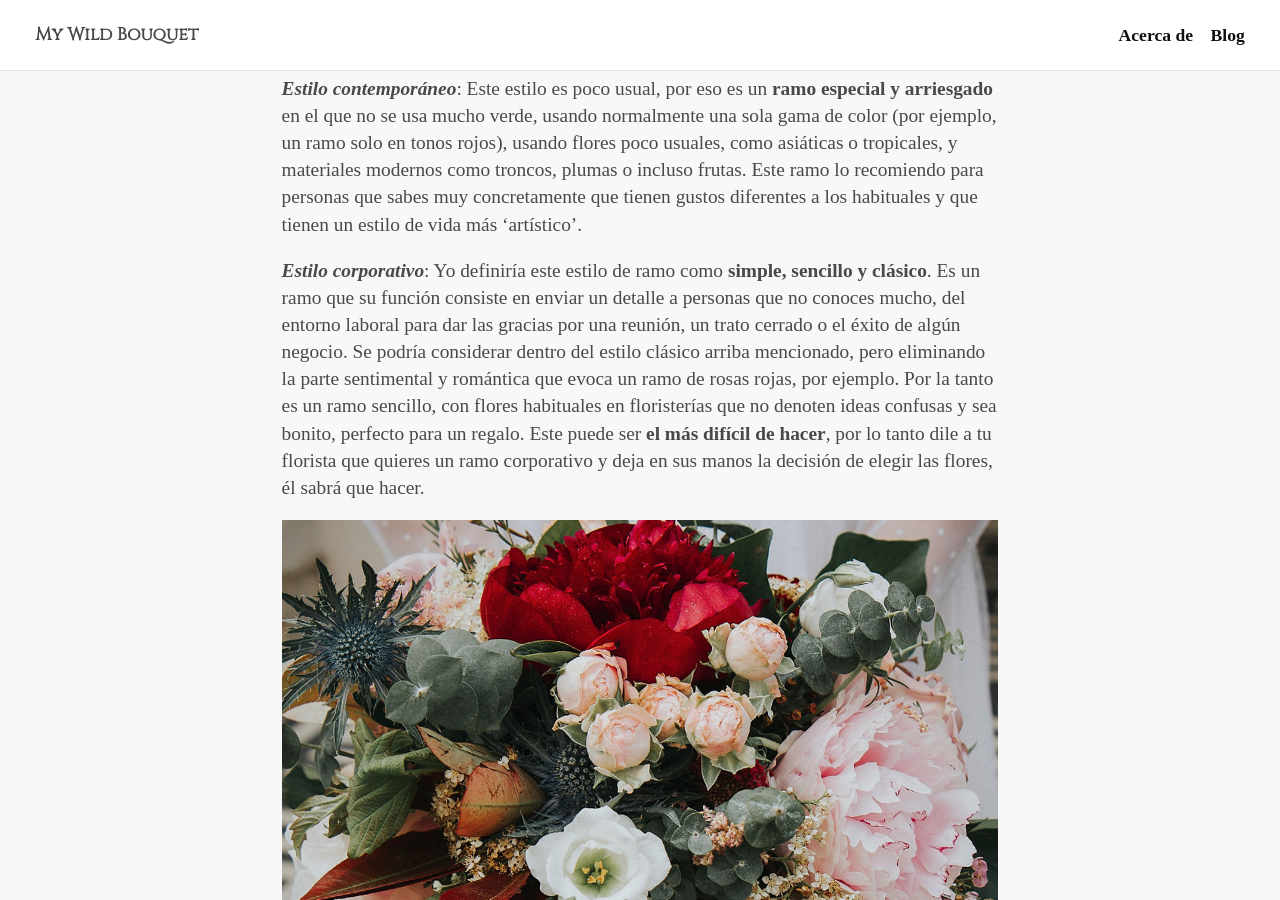
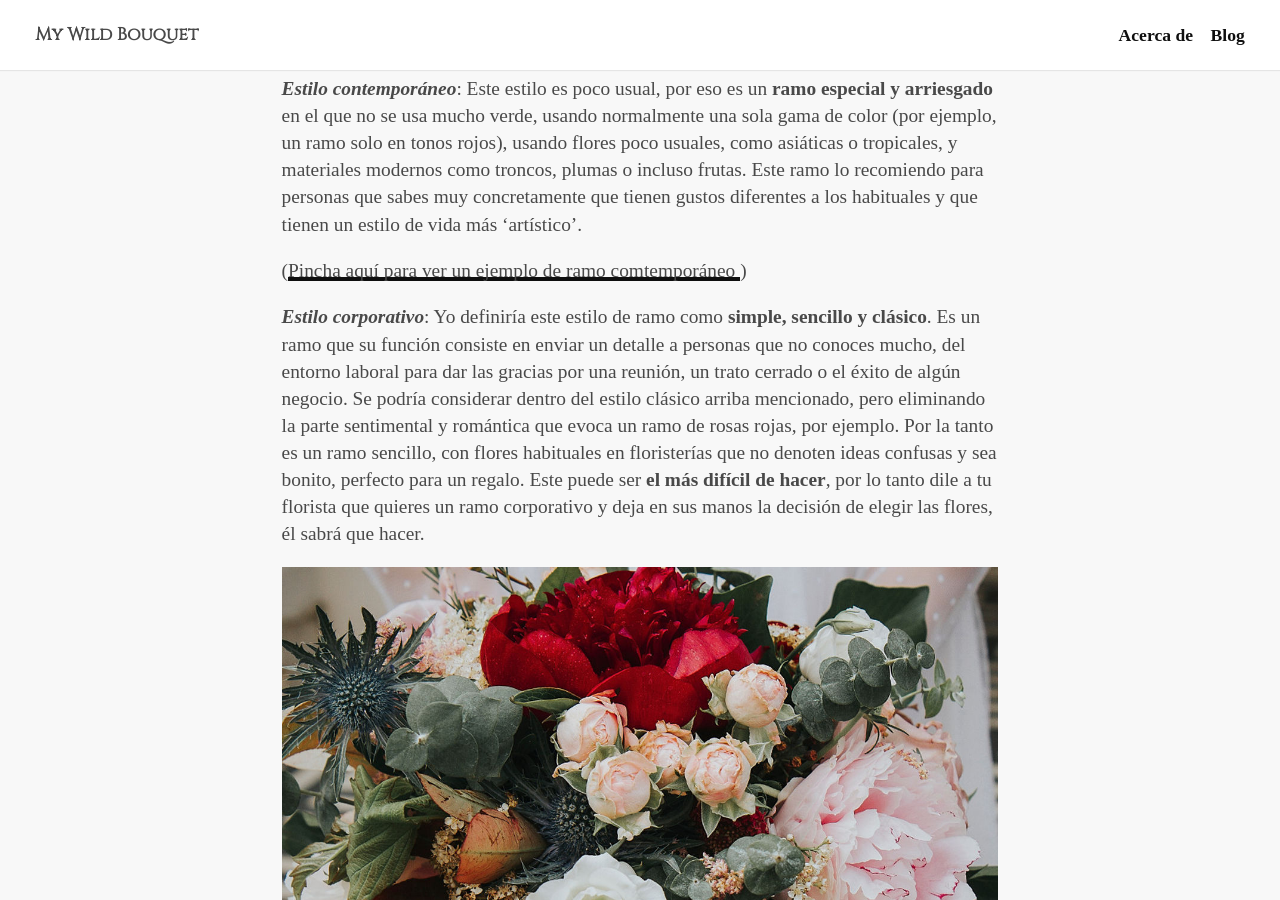
Before and after one commit to keyvanakbary/ramosilvestre.com, a Jekyll site: the page built from src/_posts/2017-12-16-estilos-de-ramos-de-flores.md, in a window 1280 px wide and 900 px high, scrolled down 2547 px. Built offline with Jekyll 4.4.1, drawn with Linux system fonts in a browser that asks for light colours; some web fonts are replaced.

Commit message:
Update 2017-12-16-estilos-de-ramos-de-flores.md

```diff
--- a/src/_posts/2017-12-16-estilos-de-ramos-de-flores.md
+++ b/src/_posts/2017-12-16-estilos-de-ramos-de-flores.md
@@ -42,6 +42,8 @@ _**Estilo silvestre**_: Como muchos sabréis, este estilo es uno de mis favorito
 
 _**Estilo contemporáneo**_: Este estilo es poco usual, por eso es un **ramo especial y arriesgado** en el que no se usa mucho verde, usando normalmente una sola gama de color (por ejemplo, un ramo solo en tonos rojos), usando flores poco usuales, como asiáticas o tropicales, y materiales modernos como troncos, plumas o incluso frutas. Este ramo lo recomiendo para personas que sabes muy concretamente que tienen gustos diferentes a los habituales y que tienen un estilo de vida más 'artístico'.
 
+([Pincha aquí para ver un ejemplo de ramo comtemporáneo ](https://www.instagram.com/p/_CrnJpm4rv/?taken-by=mywildbouquet))
+
 
 _**Estilo corporativo**_: Yo definiría este estilo de ramo como **simple, sencillo y clásico**. Es un ramo que su función consiste en enviar un detalle  a personas que no conoces mucho, del entorno laboral para dar las gracias por una reunión, un trato cerrado o el éxito de algún negocio. Se podría considerar dentro del estilo clásico arriba mencionado, pero eliminando la parte sentimental y romántica que evoca un ramo de rosas rojas, por ejemplo. Por la tanto es un ramo sencillo, con flores habituales en floristerías que no denoten ideas confusas y sea bonito, perfecto para un regalo. Este puede ser **el más difícil de hacer**, por lo tanto dile a tu florista que quieres un ramo corporativo y deja en sus manos la decisión de elegir las flores, él sabrá que hacer.
 
```
